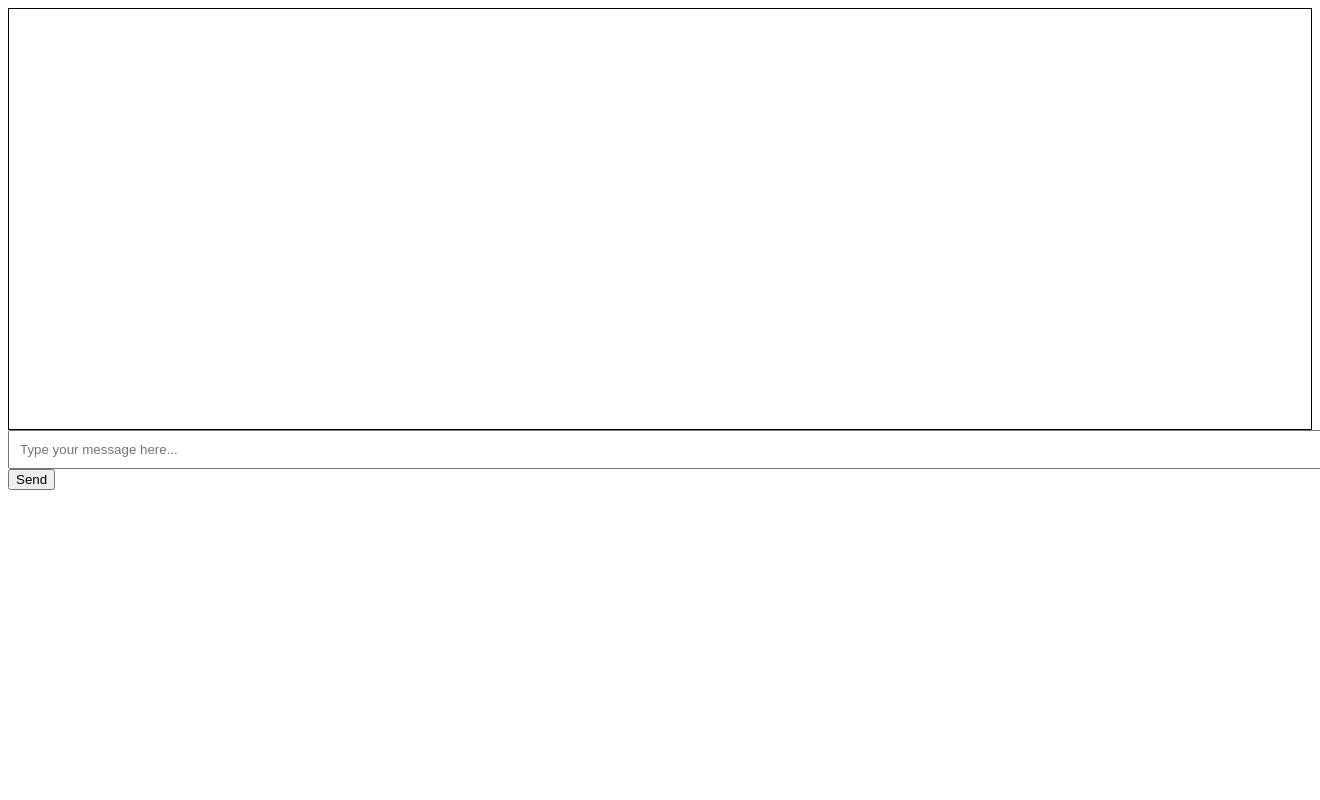
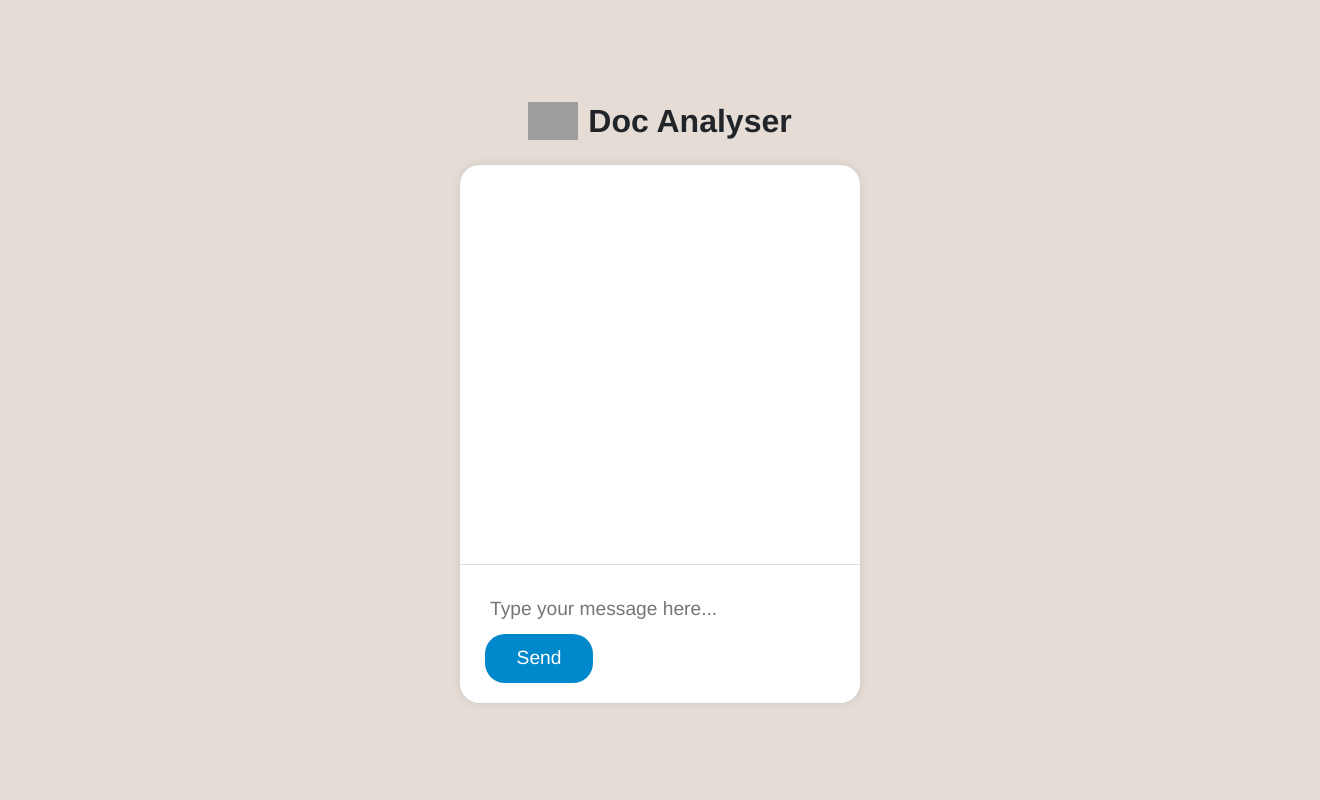
Before and after one commit to NIK98RAJ/Nick, a Flask app: page / in a window 1320 px wide; the page is wider, and only the part inside the window is pictured. Run offline with Flask 3, Linux system fonts and the light colour scheme; some libraries are stand-ins or nearby versions; grey boxes are pictures that could not be loaded.

Commit message:
Update index.html

```diff
--- a/templates/index.html
+++ b/templates/index.html
@@ -2,43 +2,132 @@
 <html lang="en">
 <head>
     <meta charset="UTF-8">
+    <meta name="viewport" content="width=device-width, initial-scale=1.0">
     <title>Chat Interface</title>
-    <script src="https://ajax.googleapis.com/ajax/libs/jquery/3.5.1/jquery.min.js"></script>
+    <link rel="stylesheet" href="https://maxcdn.bootstrapcdn.com/bootstrap/4.5.2/css/bootstrap.min.css">
+    <script src="https://ajax.googleapis.com/ajax/libs/jquery/3.6.0/jquery.min.js"></script>
     <style>
+        body {
+            display: flex;
+            flex-direction: column;
+            align-items: center;
+            justify-content: center;
+            height: 100vh;
+            margin: 0;
+            background: #e5ddd5;
+            font-family: 'Avenir', Helvetica, Arial, sans-serif;
+        }
+        .header {
+            display: flex;
+            align-items: center;
+            justify-content: center;
+            margin-bottom: 20px;
+        }
+        .logo {
+            max-width: 50px;
+            height: auto;
+            margin-right: 10px;
+        }
+        .title {
+            font-size: 2em;
+            font-weight: bold;
+        }
+        .chat-container {
+            width: 400px;
+            max-width: 90%;
+            border-radius: 20px;
+            box-shadow: 0 0 10px rgba(0,0,0,0.1);
+            background: white;
+            overflow: hidden;
+        }
         #chat {
             height: 400px;
-            border: 1px solid black;
             padding: 10px;
             overflow-y: scroll;
+            border-bottom: 1px solid #ddd;
+        }
+        .message {
+            padding: 10px;
+            margin: 10px;
+            border-radius: 10px;
+            display: flex;
+            align-items: center;
+        }
+        .user-message {
+            background: #DCF8C6;
+            align-self: flex-end;
+        }
+        .system-message {
+            background: #ECECEC;
+        }
+        .icon {
+            height: 20px;
+            margin-right: 5px;
+        }
+        .input-group {
+            padding: 20px;
         }
         #user-input {
-            width: 100%;
             padding: 10px;
+            border: none;
+            outline: none;
+            width: 70%;
+            font-size: 1.2em;
+            border-radius: 20px;
+        }
+        #send-button {
+            border: none;
+            background: #0088cc;
+            color: white;
+            padding: 10px;
+            cursor: pointer;
+            width: 30%;
+            font-size: 1.2em;
+            border-radius: 20px;
+            margin-left: 5px;
         }
     </style>
 </head>
 <body>
-    <div id="chat"></div>
-    <input id="user-input" type="text" placeholder="Type your message here...">
-    <button onclick="sendMessage()">Send</button>
+    <div class="header">
+        <img src="http://www.oilandgasdrill.com/wp-content/uploads/2017/09/vtti-logo.png" alt="Logo" class="logo">
+        <div class="title">Doc Analyser</div>
+    </div>
+
+    <div class="chat-container">
+        <div id="chat" role="log" aria-live="polite"></div>
+        <div class="input-group">
+            <input id="user-input" type="text" placeholder="Type your message here..." aria-label="Message input">
+            <button id="send-button" type="button">Send</button>
+        </div>
+    </div>
 
     <script>
-        const chatDiv = document.getElementById('chat');
-        const userInput = document.getElementById('user-input');
+        $(document).ready(function() {
+            const chatDiv = document.getElementById('chat');
+            const userInput = document.getElementById('user-input');
+
+        const sendButton = document.getElementById('send-button');
+
+        sendButton.addEventListener('click', sendMessage);
 
         function sendMessage() {
-            const message = userInput.value;
+            const message = userInput.value.trim();
+            if (message === '') return;
             userInput.value = '';
 
             // Append user's message to chat
-            chatDiv.innerHTML += `<p><strong>You:</strong> ${message}</p>`;
+            chatDiv.innerHTML += `<div class="message user-message"><img src="https://img.icons8.com/ios/452/user-male-circle.png" alt="User" class="icon"><strong>${message}</strong></div>`;
 
             // Send the message to the server
             $.post('/send_message', {message: message}, function(data) {
                 // Append system's message to chat
-                chatDiv.innerHTML += `<p><strong>System:</strong> ${data}</p>`;
+                chatDiv.innerHTML += `<div class="message system-message"><img src="https://img.icons8.com/ios/452/system-information.png" alt="System" class="icon"><strong>${data}</strong></div>`;
+
+                chatDiv.scrollTop = chatDiv.scrollHeight;
             });
         }
-    </script>
+    });
+</script>
 </body>
 </html>
```
